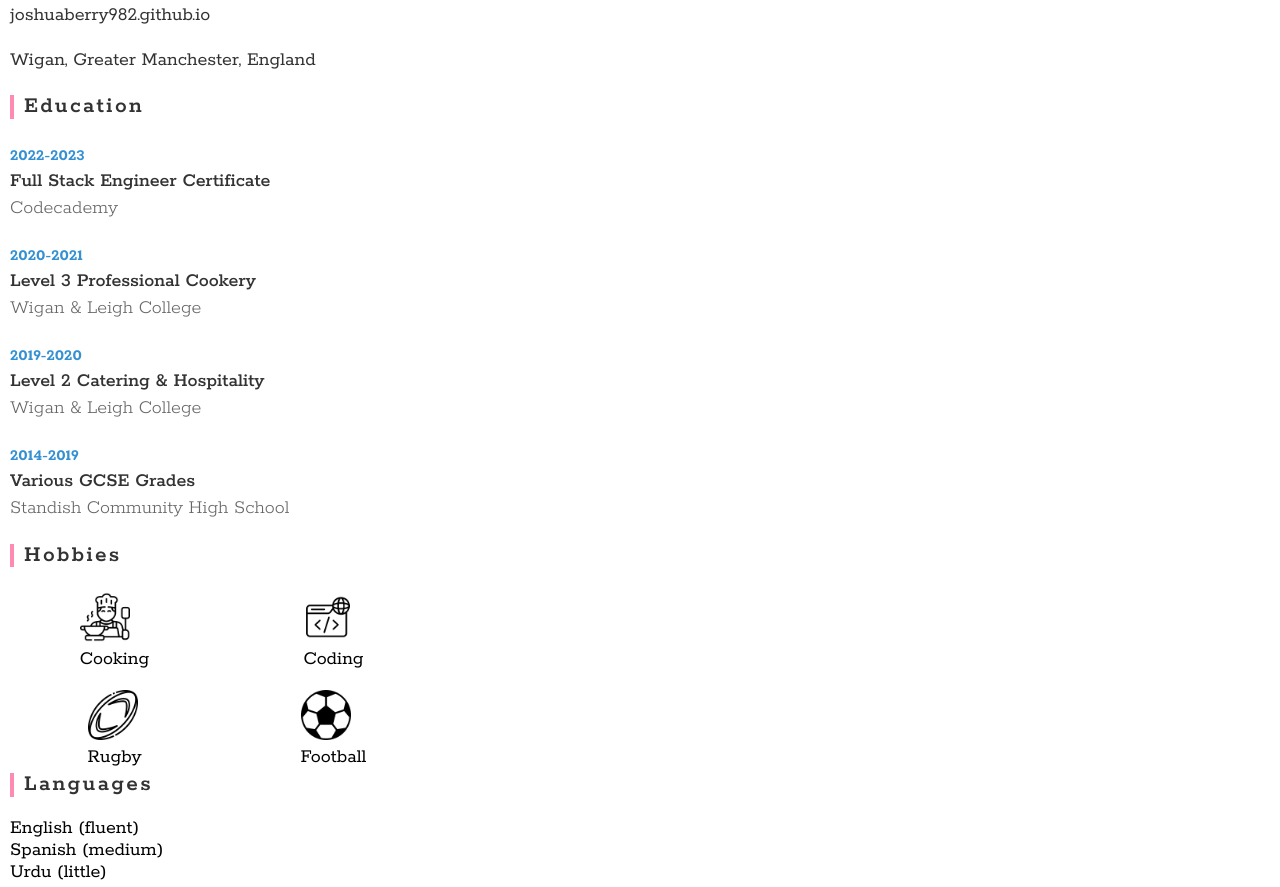
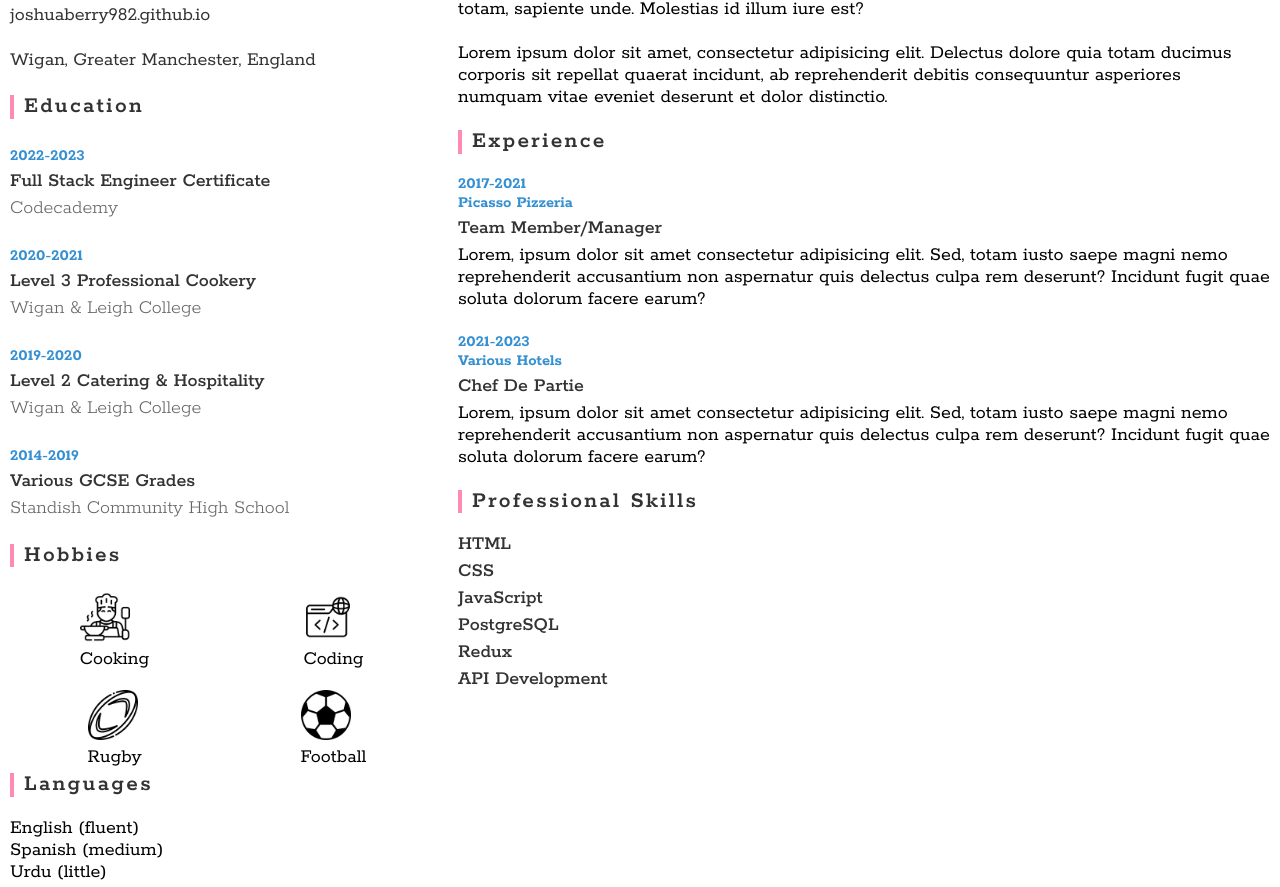
Before and after one commit to joshuaberry982/portfolio-source-code, a React (Create React App) app: page /cv in a window 1280 px wide. Shown: the part 551-1438 px from the top of the page. Built offline with nearby package versions, Linux system fonts and the light colour scheme.

Commit message:
finished off CV template, just need to add details

```diff
--- a/src/Pages/cv/CV.js
+++ b/src/Pages/cv/CV.js
@@ -96,7 +96,76 @@ export default function CV() {
 
             {/* Right */}
             <div className="right1">
-              <p>hi</p>
+            <div class="about1">
+                    <h3>Profile</h3>
+                    <p>Lorem ipsum dolor sit amet consectetur adipisicing elit. Dolor autem est reprehenderit ullam possimus! Itaque quidem nostrum dolores fugiat mollitia, blanditiis facere, necessitatibus ipsa, et laudantium quae atque quam sint? Lorem ipsum dolor sit, amet consectetur adipisicing elit. A inventore vel delectus! Quo doloremque culpa nisi illum tempora vero adipisci nulla, cumque totam, sapiente unde. Molestias id illum iure est?<br /><br />Lorem ipsum dolor sit amet, consectetur adipisicing elit. Delectus dolore quia totam ducimus corporis sit repellat quaerat incidunt, ab reprehenderit debitis consequuntur asperiores numquam vitae eveniet deserunt et dolor distinctio.</p>
+                 </div>
+                 <br />
+                 <div class="about1">
+                    <h3>Experience</h3>
+                    <div class="box1">
+                        <div class="year-company1">
+                            <h5>2017-2021</h5>
+                            <h5>Picasso Pizzeria</h5>
+                        </div>
+                        <div class="text1">
+                            <h4>Team Member/Manager</h4>
+                            <p>Lorem, ipsum dolor sit amet consectetur adipisicing elit. Sed, totam iusto saepe magni nemo reprehenderit accusantium non aspernatur quis delectus culpa rem deserunt? Incidunt fugit quae soluta dolorum facere earum?</p>
+                        </div>
+                    </div>
+                    <br />
+                    <div class="box1">
+                        <div class="year-company1">
+                            <h5>2021-2023</h5>
+                            <h5>Various Hotels</h5>
+                        </div>
+                        <div class="text1">
+                            <h4>Chef De Partie</h4>
+                            <p>Lorem, ipsum dolor sit amet consectetur adipisicing elit. Sed, totam iusto saepe magni nemo reprehenderit accusantium non aspernatur quis delectus culpa rem deserunt? Incidunt fugit quae soluta dolorum facere earum?</p>
+                        </div>
+                    </div>
+                 </div>
+                 <br />
+
+                 <div class="about1 skills1">
+                    <h3>Professional Skills</h3>
+                    <div class="box1">
+                        <h4>HTML</h4>
+                        <span class="percent1">
+                            <div style={{ width: "85%" }}></div>
+                        </span>
+                    </div>
+                    <div class="box1">
+                        <h4>CSS</h4>
+                        <span class="percent1">
+                            <div style={{ width: "85%" }}></div>
+                        </span>
+                    </div>
+                    <div class="box1">
+                        <h4>JavaScript</h4>
+                        <span class="percent1">
+                            <div style={{ width: "85%" }}></div>
+                        </span>
+                    </div>
+                    <div class="box1">
+                        <h4>PostgreSQL</h4>
+                        <span class="percent1">
+                            <div style={{ width: "85%" }}></div>
+                        </span>
+                    </div>
+                    <div class="box1">
+                        <h4>Redux</h4>
+                        <span class="percent1">
+                            <div style={{ width: "85%" }}></div>
+                        </span>
+                    </div>
+                    <div class="box1">
+                        <h4>API Development</h4>
+                        <span class="percent1">
+                            <div style={{ width: "85%" }}></div>
+                        </span>
+                    </div>
+                 </div>
             </div>
         </div>
         <div className="margin1"></div>
--- a/src/Pages/cv/cv.css
+++ b/src/Pages/cv/cv.css
@@ -152,3 +152,18 @@
 }
 
 /* Right */
+
+.about1.skills1 .box1 .percent1 {
+    position: relative;
+    width: 100%;
+    height: 10px;
+    background: #e3e3e3;
+}
+
+.about1.skills1 .box1 .percent1 div {
+    position: absolute;
+    top: 0;
+    left: 0;
+    height: 100%;
+    background-color: #3590d2;
+}
```
Also changed, not shown: 1 other file (tests, documents, lock files or other folders).
